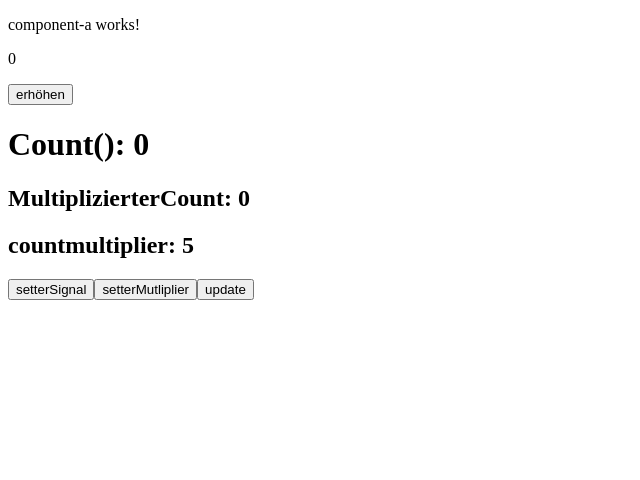
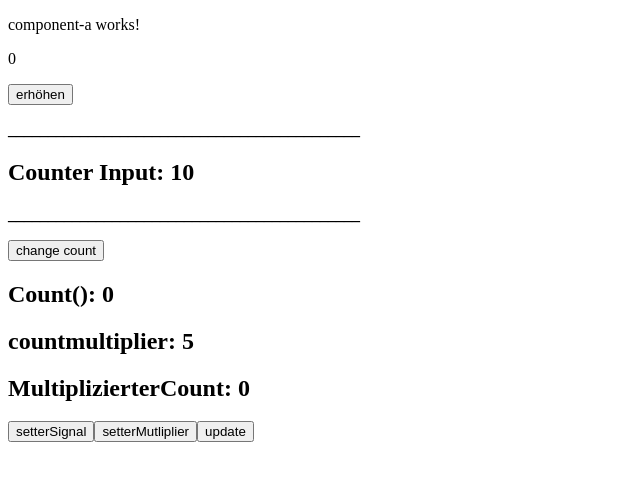
Before and after one commit to kristinastarovoit/service-test, an Angular app: page / in a window 1280 px wide. Shown: the top 480 px of the page, without its empty margins (0-640 px from the left). Built offline with nearby package versions, Linux system fonts and the light colour scheme.

Commit message:
docs: parent to child component input

```diff
--- a/src/app/app.html
+++ b/src/app/app.html
@@ -1,9 +1,10 @@
-<app-component-a></app-component-a>
+<app-component-a [counterInput]="currentCount"></app-component-a>
+<button (click)="currentCount = 5">change count</button>
 <!-- <app-component-b></app-component-b> -->
 <!-- schreibweise signals mit (), da sie wie eine funktion agieren -->
-<h1>Count(): {{count()}}</h1>
+<h2>Count(): {{count()}}</h2>
+<h2>countmultiplier: {{countmultiplier()}}</h2>
 <h2>MultiplizierterCount: {{computedCount()}}</h2>
-<h2>countmultiplier: {{countmultiplier()}}</h2>
 
 <button (click)="count.set(5)">setterSignal</button>
 <button (click)="countmultiplier.set(10)">setterMutliplier</button>
--- a/src/app/app.ts
+++ b/src/app/app.ts
@@ -17,12 +17,11 @@ export class App {
 
   // mit signal wird daraus eine funktion
   count = signal(0)
-
   countmultiplier = signal(5)
-
   computedCount = computed(() => this.count() * this.countmultiplier())
-
   signalUpdate() {
     this.count.update(number => number + 1)
   }
+
+  currentCount = 10;
 }
--- a/src/app/component-a/component-a.html
+++ b/src/app/component-a/component-a.html
@@ -2,3 +2,8 @@
 
 <p>{{counterService.count}}</p>
 <button (click)="counterService.increment()">erhöhen</button>
+<p><b>____________________________________________</b></p>
+<h2>Counter Input: {{counterInput()}}</h2>
+
+
+<p><b>____________________________________________</b></p>
--- a/src/app/component-a/component-a.ts
+++ b/src/app/component-a/component-a.ts
@@ -1,4 +1,4 @@
-import { Component, inject } from '@angular/core';
+import { Component, inject, input } from '@angular/core';
 import { CountService } from '../count_service';
 
 @Component({
@@ -10,5 +10,5 @@ import { CountService } from '../count_service';
 })
 export class ComponentA {
   counterService = inject(CountService);
-
+  counterInput = input(0)
 }
```
